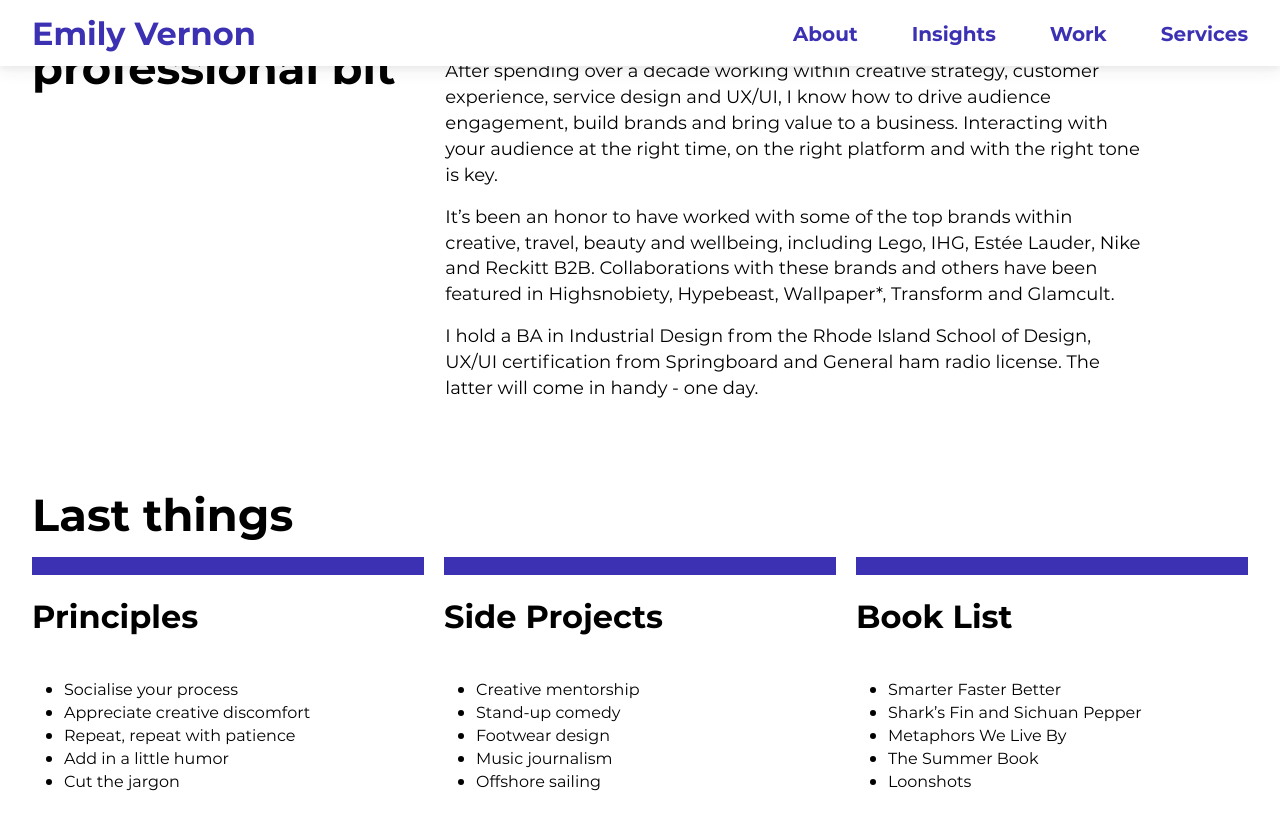
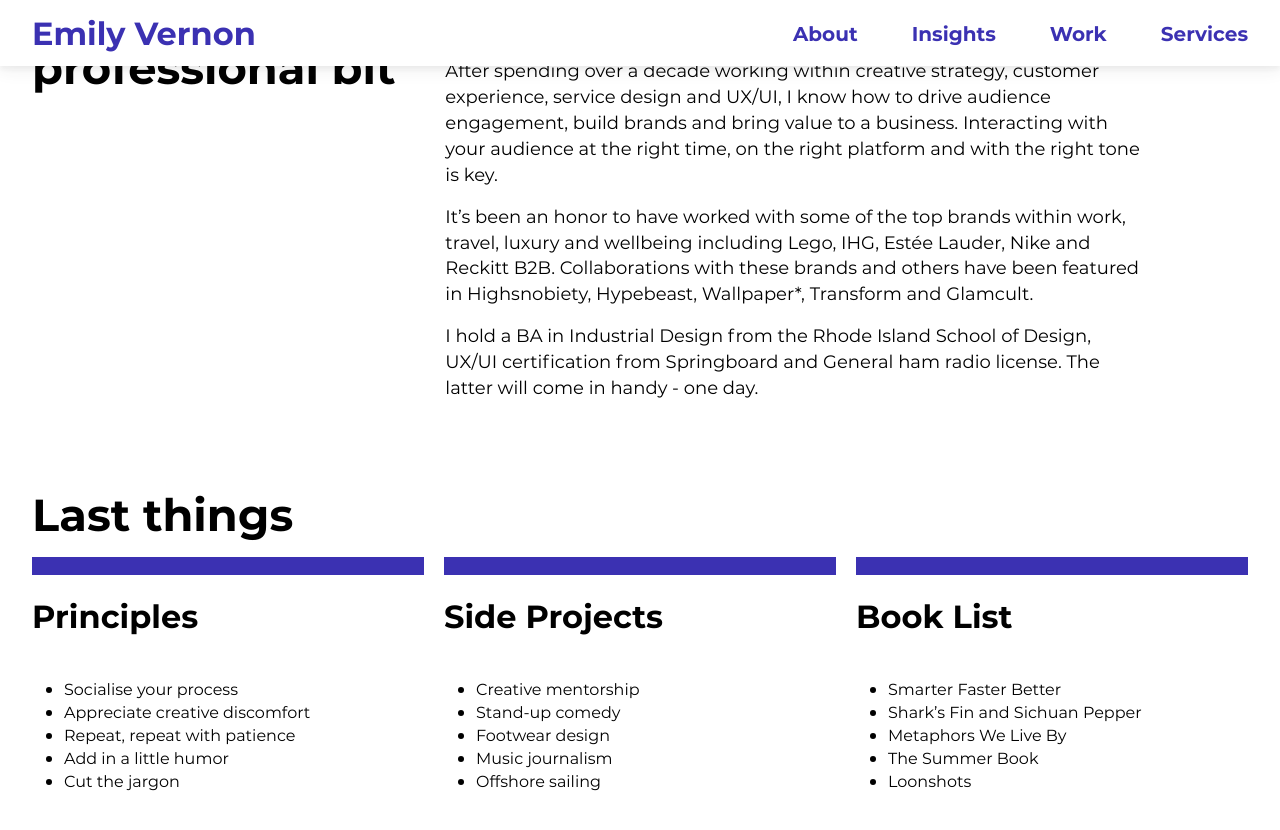
Before and after one commit to emilygv/emilyvernon.com, a Jekyll site: the page built from about.md, in a window 1280 px wide and 900 px high, scrolled down 1167 px. Shown: the top 830 px of the window. Built offline with Jekyll 4.4.1, drawn with Linux system fonts in a browser that asks for light colours.

Commit message:
Update about.md

```diff
--- a/about.md
+++ b/about.md
@@ -20,7 +20,7 @@ As a Customer Experience and Service Design Consultant, my goal is to enable bra
 
 After spending over a decade working within creative strategy, customer experience, service design and UX/UI, I know how to drive audience engagement, build brands and bring value to a business. Interacting with your audience at the right time, on the right platform and with the right tone is key.
 
-It’s been an honor to have worked with some of the top brands within creative, travel, beauty and wellbeing, including Lego, IHG, Estée Lauder, Nike and Reckitt B2B. Collaborations with these brands and others have been featured in Highsnobiety, Hypebeast, Wallpaper*, Transform and Glamcult.
+It’s been an honor to have worked with some of the top brands within work, travel, luxury and wellbeing including Lego, IHG, Estée Lauder, Nike and Reckitt B2B. Collaborations with these brands and others have been featured in Highsnobiety, Hypebeast, Wallpaper*, Transform and Glamcult.
 
 I hold a BA in Industrial Design from the Rhode Island School of Design, UX/UI certification from Springboard and General ham radio license. The latter will come in handy - one day.
 {% endcapture %}
```
